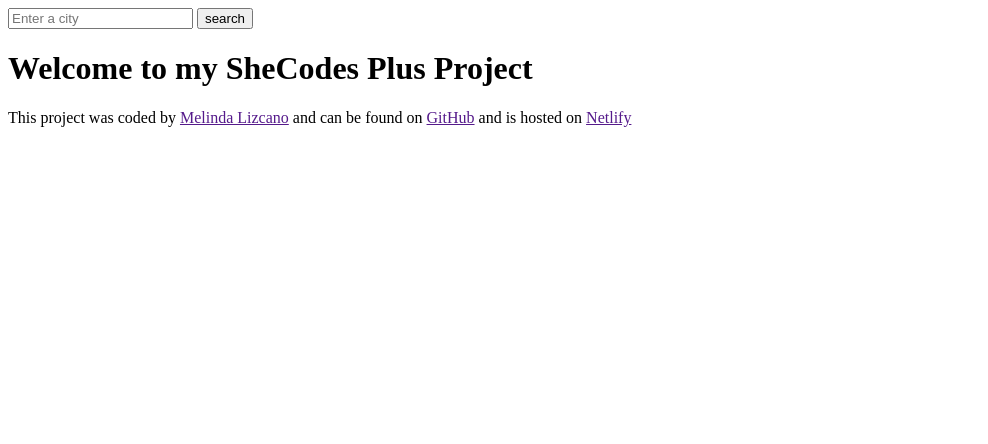
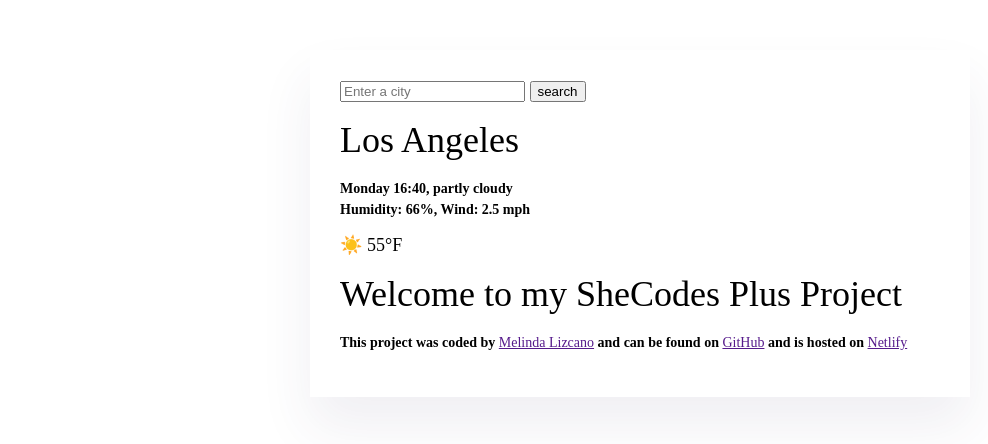
Before and after one commit to mlizcano11/BasicsProjectApp, a plain HTML site: page index.html in a window 1280 px wide. Shown: the whole page, without its empty margins (0-988 px from the left). Drawn offline with Linux system fonts and the light colour scheme.

Commit message:
created class for content and added css

```diff
--- a/index.html
+++ b/index.html
@@ -8,12 +8,24 @@
     <title>SheCodes Plus Project</title>
 </head>
 <body>
+    <div class="weather-app">
     <header>
         <form>
             <input type="search" placeholder="Enter a city"/>
             <input type="submit" value="search" />
         </form>
     </header>
+        <main>
+            <div>
+                <h1>Los Angeles</h1>
+            <p>
+                Monday 16:40, partly cloudy
+                <br/>
+                Humidity: 66%, Wind: 2.5 mph
+            </p>
+            </div>
+            <div>☀️ 55°F</div>
+        </main>
     <h1>Welcome to my SheCodes Plus Project</h1>
 
 
@@ -28,6 +40,7 @@
 
         </p>
     </footer>
+</div>
 </body>
 <script> src="index.js"</script>
 </html>
--- a/styles.css
+++ b/styles.css
@@ -0,0 +1,63 @@
+body {
+    background-color:white;
+}
+
+.weather-app {
+    background: white;
+    max-width: 600px;
+    margin: 50px auto;
+    box-shadow: 0 30px 50px rgba(65, 50, 100, 0.08);
+    border-radius: 18 px;
+    padding: 30px;
+}
+/* Margin around the element */
+.box-1 {
+    margin: 10px;
+  }
+
+  /* Margin left only */
+  .box-2 {
+    margin-left: 10px;
+  }
+
+  /* 10px margin on top and bottom, 5px on the sides */
+  .box-3 {
+    margin: 10px 5px;
+  }
+
+  /* 20px margin top, 15px margin right, 10px margin bottom and 5px margin left */
+  .box-4 {
+    margin: 20px 15px 10px 5px;
+  }
+
+
+  h1 {
+    line-height: 28px;
+  }
+
+  p {
+    font-size: 14px;
+    line-height: 1.5;
+  }
+
+  .heading {
+    position: relative;
+    top: -10px;
+    left: 20px;
+  }
+
+  body {
+    font-size: 18px;
+  }
+
+  h1 {
+    font-weight: normal;
+  }
+
+  p {
+    font-weight: 700;
+  }
+
+  a {
+    font-weight: 100;
+  }
```
